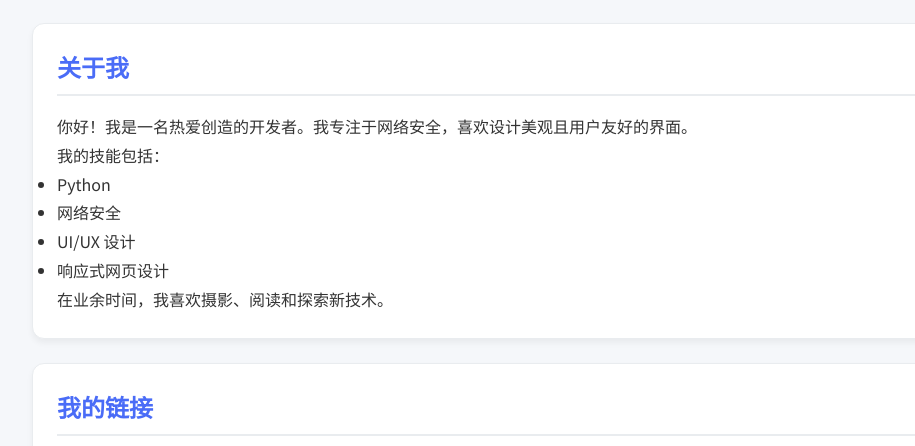
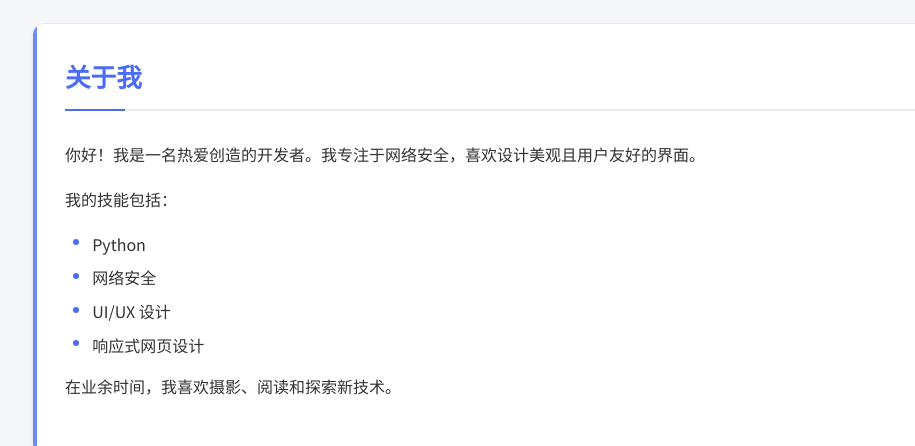
Before and after one commit to W1ndys/w1ndys-home-3, a plain HTML site: page index.html in a window 1280 px wide. Shown: the part 168-614 px from the top of the page, without its empty margins (124-1039 px from the left). Drawn offline with Linux system fonts and the light colour scheme.

Commit message:
Enhance card and about section styling with visual improvements

```diff
--- a/css/style.css
+++ b/css/style.css
@@ -88,23 +88,82 @@ header {
 .card {
     background-color: var(--card-bg);
     border-radius: var(--border-radius);
-    padding: 1.5rem;
-    margin-bottom: 1.5rem;
+    padding: 2rem;
+    margin-bottom: 2rem;
     box-shadow: var(--card-shadow);
     transition: var(--transition);
     border: 1px solid var(--border);
+    position: relative;
+    overflow: hidden;
+}
+
+.card::before {
+    content: "";
+    position: absolute;
+    top: 0;
+    left: 0;
+    width: 4px;
+    height: 100%;
+    background-color: var(--accent);
+    opacity: 0.8;
 }
 
 .card h2 {
-    margin-bottom: 1rem;
+    margin-bottom: 1.5rem;
     color: var(--accent);
-    font-size: 1.5rem;
+    font-size: 1.6rem;
     border-bottom: 2px solid var(--border);
-    padding-bottom: 0.5rem;
+    padding-bottom: 0.8rem;
+    position: relative;
+    font-weight: 600;
+}
+
+.card h2::after {
+    content: "";
+    position: absolute;
+    bottom: -2px;
+    left: 0;
+    width: 60px;
+    height: 2px;
+    background-color: var(--accent);
 }
 
 .content {
     line-height: 1.8;
+}
+
+/* 关于我部分的特殊样式 */
+#about-content {
+    padding: 0.3rem 0;
+}
+
+#about-content p {
+    margin-bottom: 1rem;
+    text-align: justify;
+}
+
+#about-content ul {
+    margin-left: 0.5rem;
+    margin-bottom: 0.8rem;
+    list-style-type: none;
+}
+
+#about-content li {
+    margin-bottom: 0.3rem;
+    position: relative;
+    padding-left: 1.2rem;
+}
+
+#about-content li::before {
+    content: "";
+    display: inline-block;
+    width: 6px;
+    height: 6px;
+    background-color: var(--accent);
+    border-radius: 50%;
+    position: absolute;
+    left: 0;
+    top: 0.6rem;
 }
 
 /* 社交链接样式 */
```
